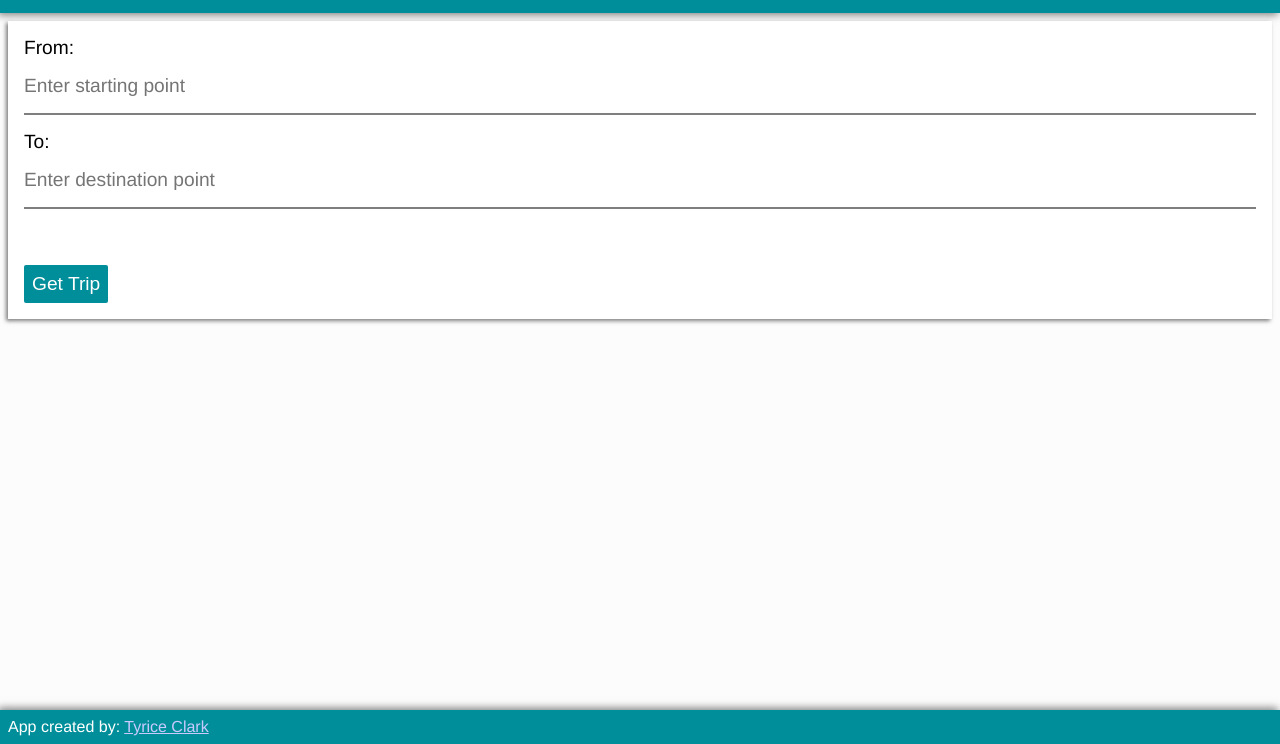
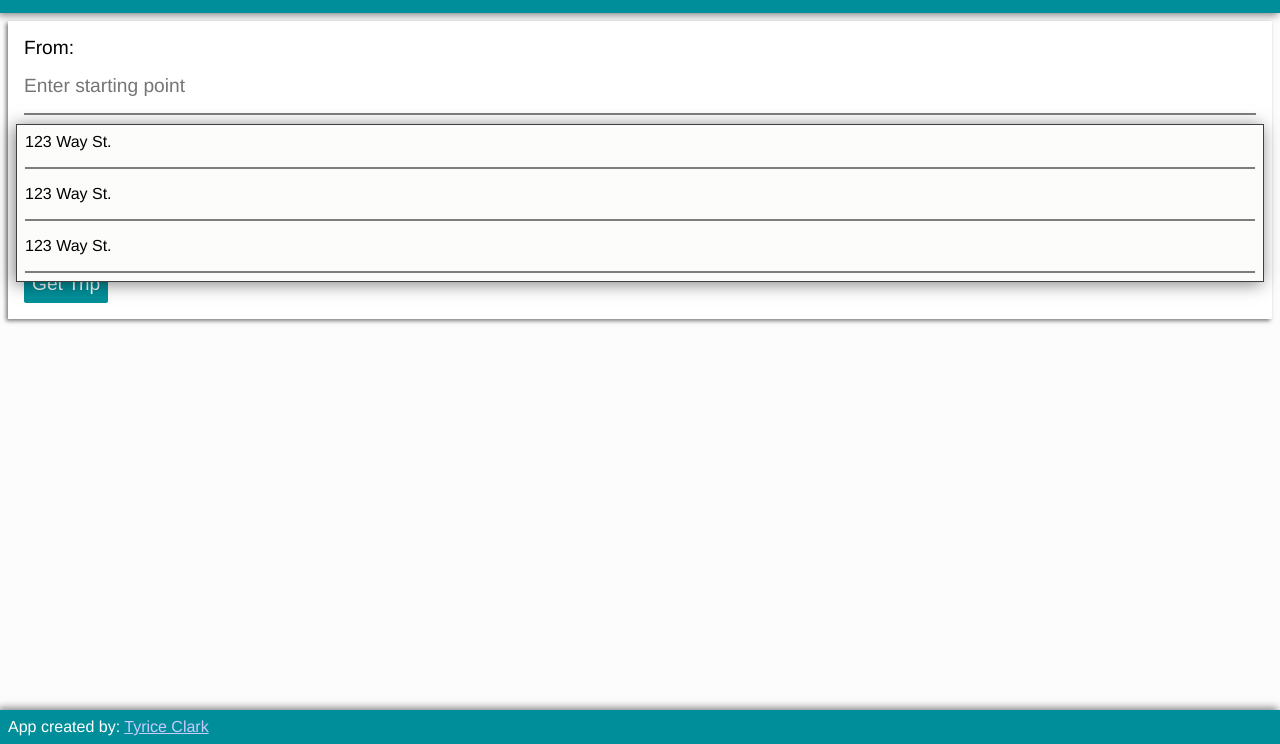
Before and after one commit to tyricec/qtp, a plain HTML site: page index.html in a window 1280 px wide. Shown: the part 56-800 px from the top of the page. Drawn offline with Linux system fonts and the light colour scheme.

Commit message:
style(*): Add autocomplete style

```diff
--- /dev/null
+++ b/autocomplete.css
@@ -0,0 +1,32 @@
+.qtp-autocomplete {
+  position: absolute;
+  top: 180px;
+  left: 0px;
+  width: 100%;
+}
+
+.qtp-autocomplete__list {
+  background-color: #fcfcfa;
+  border: 1px solid rgba(0,0,0,0.75);
+  margin: 0 16px;
+  box-shadow: -2px 2px 16px rgba(0,0,0,0.5)
+}
+
+.qtp-autocomplete__list-item {
+  list-style: none;
+  padding: 8px 8px;
+}
+
+.qtp-autocomplete__list-item:hover {
+  background-color: #008F9A;
+  color: #ffffff;
+}
+
+.qtp-autocomplete__hr {
+  margin: 16px 0 0 0;
+  border: 1px solid rgba(0,0,0,0.5);
+}
+
+.qtp-autocomplete__list-item:hover > .qtp-autocomplete__hr {
+  border-color: #ffffff;
+}
--- a/index.html
+++ b/index.html
@@ -4,6 +4,7 @@
   <link rel="stylesheet" href="reset.css" type="text/css">
   <link rel="stylesheet" href="main.css" type="text/css">
   <link rel="stylesheet" href="form.css" type="text/css">
+  <link rel="stylesheet" href="autocomplete.css" type="text/css">
 </head>
 <body>
   <header class="site-header">
@@ -27,4 +28,20 @@
       App created by: <a class="qtp-footer__link" href="https://github.com/tyricec">Tyrice Clark</a>
     </span>
   </footer>
+  <div class="qtp-autocomplete">
+    <ul class="qtp-autocomplete__list">
+      <li class="qtp-autocomplete__list-item">
+        123 Way St.
+        <hr class="qtp-autocomplete__hr" role="presentation">
+      </li>
+      <li class="qtp-autocomplete__list-item">
+        123 Way St.
+        <hr class="qtp-autocomplete__hr" role="presentation">
+      </li>
+      <li class="qtp-autocomplete__list-item">
+        123 Way St.
+        <hr class="qtp-autocomplete__hr" role="presentation">
+      </li>
+    </ul>
+  </div>
 </body>
--- a/reset.css
+++ b/reset.css
@@ -4,7 +4,7 @@
   -webkit-box-sizing: content-box;
 }
 
-html, body, div, h1, h2, h3, h4, span, nav, footer {
+html, body, div, h1, h2, h3, h4, ul, li span, nav, footer {
   font-family: Helvetica, sans-serif;
   margin: 0;
   padding: 0;
```
